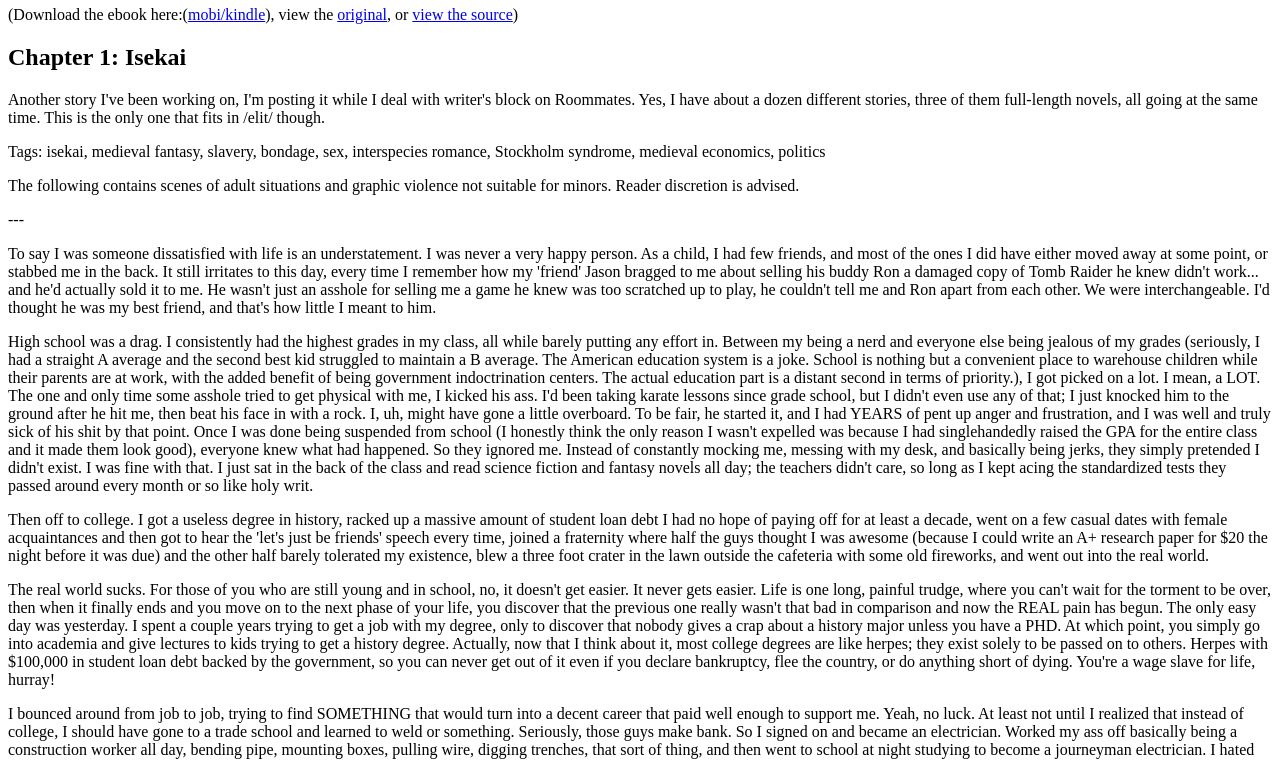
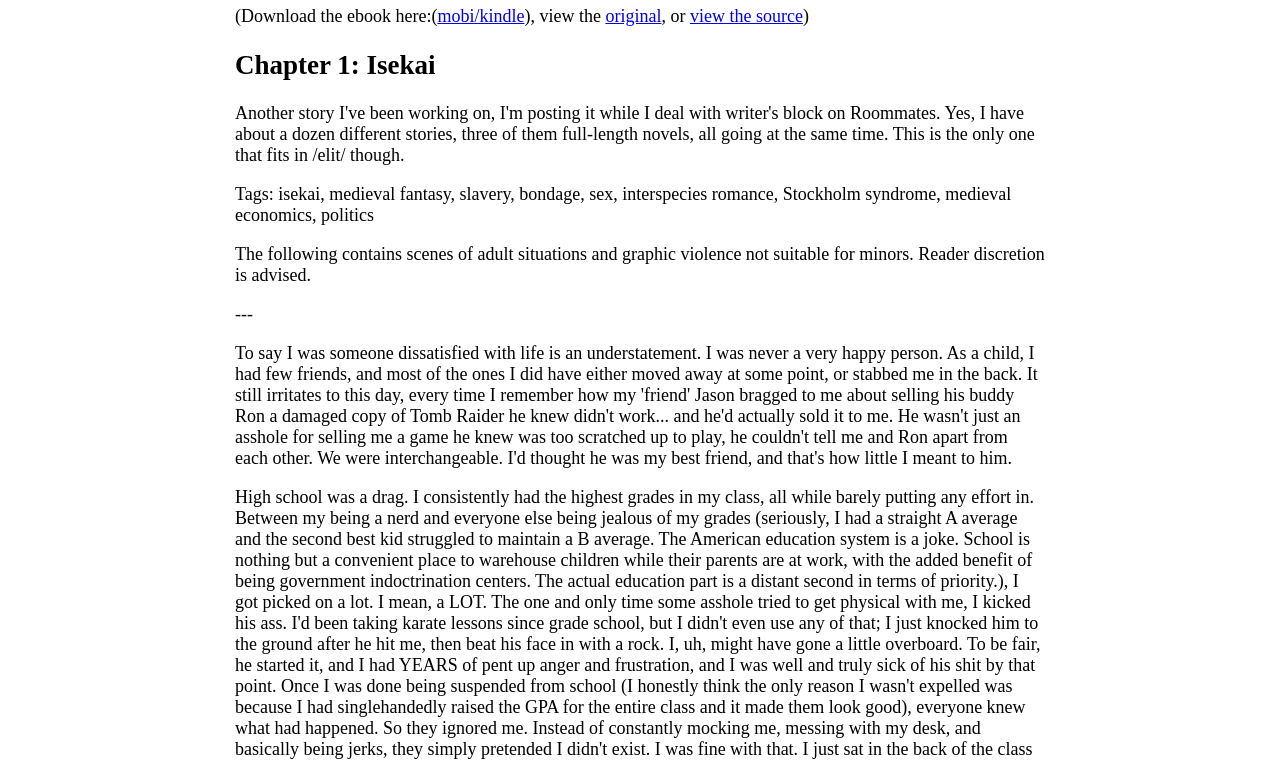
Before and after one commit to liska-is-a-good-girl/Hiraeth-ebook, a website: page index.html in a window 1280 px wide. Shown: the part 60-820 px from the top of the page. Drawn offline with Linux system fonts and the light colour scheme.

Commit message:
Add css to github-pages

```diff
--- a/index.html
+++ b/index.html
@@ -1,3 +1,13 @@
+<style>
+  body {
+    max-width: 45em;
+    margin: auto;
+    font-size: large;
+  }
+  p {
+    margin: 1em 0;
+  }
+</style>
 <h1>Hiraeth</h1>
 
 <div><p>
```
